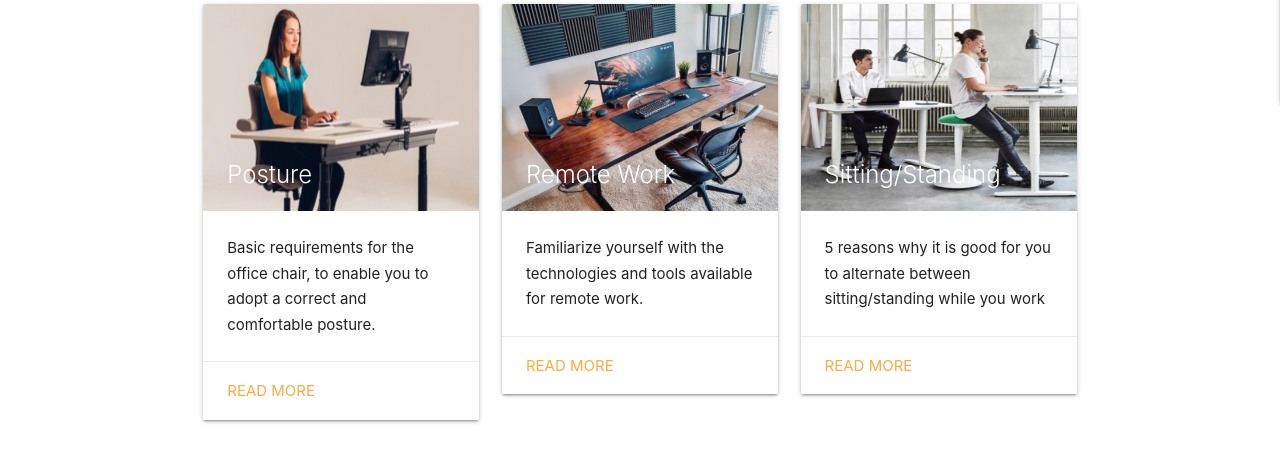
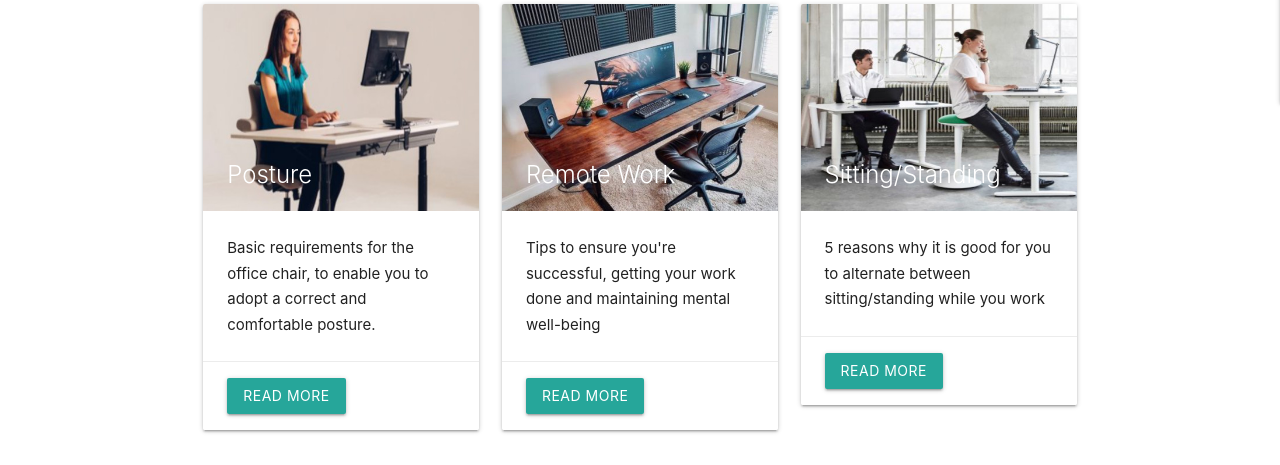
Before and after one commit to Code-Institute-Submissions/VDU-Assessment, a Flask app: page / in a window 1280 px wide. Shown: the part 757-1222 px from the top of the page. Before the commit the page ends 1180 px from the top, so only its background shows below. Run offline with Flask 2, Linux system fonts and the light colour scheme; some libraries are stand-ins or nearby versions.

Commit message:
Added & Styled modal form to cards on homepage

```diff
--- a/templates/home.html
+++ b/templates/home.html
@@ -37,7 +37,7 @@
 
     <div class="row">
             <div class="col m4 s9">
-            <div class="card">
+            <div class="card hoverable">
                 <div class="card-image">
                 <img src="{{ url_for('static', filename='images/card2.jpg') }}">
                 <span class="card-title">Posture</span>
@@ -46,26 +46,28 @@
                 <p>Basic requirements for the office chair, to enable you to adopt a correct and comfortable posture.</p>
                 </div>
                 <div class="card-action">
-                <a href="#">Read More</a>
+                    <!-- Modal Trigger -->
+                    <a class="waves-effect waves-light btn modal-trigger" href="#modal-posture">Read More</a>
                 </div>
             </div>
             </div>
             <div class="col m4 s9">
-            <div class="card">
+            <div class="card hoverable">
                 <div class="card-image">
                 <img src="{{ url_for('static', filename='images/card1.jpg') }}">
                 <span class="card-title">Remote Work</span>
                 </div>
                 <div class="card-content">
-                <p>Familiarize yourself with the technologies and tools available for remote work.</p>
+                <p>Tips to ensure you're successful, getting your work done and maintaining mental well-being</p>
                 </div>
                 <div class="card-action">
-                <a href="#">Read More</a>
+                <!-- Modal Trigger -->
+                    <a class="waves-effect waves-light btn modal-trigger" href="#modal-wfh">Read More</a>
                 </div>
             </div>
             </div>
             <div class="col m4 s9">
-            <div class="card">
+            <div class="card hoverable">
                 <div class="card-image">
                 <img src="{{ url_for('static', filename='images/card4.jpg') }}">
                 <span class="card-title">Sitting/Standing</span>
@@ -74,10 +76,79 @@
                 <p>5 reasons why it is good for you to alternate between sitting/standing while you work</p>
                 </div>
                 <div class="card-action">
-                <a href="#">Read More</a>
+                    <!-- Modal Trigger -->
+                    <a class="waves-effect waves-light btn modal-trigger" href="#modal-sit-stand">Read More</a>
+                </div>
                 </div>
             </div>
             </div>
     </div>
-
+    <!-- Modal Structure for Posture-->
+    <div id="modal-posture" class="modal modal-fixed-footer">
+        <div class="modal-content">
+            <h4>Posture</h4>
+             <p>1.	Each time you sit down to work, always check your chair and workstation are adjusted for
+                your comfort.<br>
+                2.	Your chair should have an adjustable backrest and adjustable height.<br>
+                3.	Sit well back in your chair.<br>
+                4.	Have your back in a relaxed, upright position, with the backrest of your chair adjusted to provide good lumbar support.<br>
+                5.	Move your chair close enough to your desk so that you can reach the keyboard comfortably.<br>
+                6.	You should always have enough room in front of your keyboard to rest your wrists and hands during pauses in work.<br>
+                7.	When keying, keep arms loosely at your side (don't over-reach), your forearms horizontal, and reduce the angle of your wrists to a minimum.<br>
+                8.	Keep your legs uncrossed with both feet firmly on the floor.<br>
+                9.	If your feet cannot rest comfortably on the floor, use a footrest.<br>
+                10.	To ensure that your feet and legs are free to move there should never be any obstacles under your desk.</p>
+            </div>
+            <div class="modal-footer">
+            <a href="#!" class="modal-close waves-effect waves-green btn-flat">ok</a>
+        </div>
+    </div>
+      <!-- Modal Structure for Work from home-->
+    <div id="modal-wfh" class="modal modal-fixed-footer">
+        <div class="modal-content">
+        <h4>Working from Home</h4>
+        <p>1. Get Dressed<br>
+        2. Designate a Workspace or Home Office<br>
+        3. Keep Clearly Defined Working Hours<br>
+        4. Build Transitions Into (and Out of) Work<br>
+        5. Don’t Get Too Sucked in by the News—or Anything Else<br>
+        6. Communicate, Communicate, Communicate</p>
+        </div>
+        <div class="modal-footer">
+        <a href="#!" class="modal-close waves-effect waves-green btn-flat">ok</a>
+        </div>
+    </div>
+       <!-- Modal Structure for Sitting / Standing-->
+    <div id="modal-sit-stand" class="modal modal-fixed-footer">
+        <div class="modal-content">
+        <h4>Sitting / Standing</h4>
+        <p><u>What Is a Standing Desk?</u><br>
+            <br>
+            A standing desk, also called a stand-up desk, is basically a desk that allows you to stand up comfortably while working<br>
+            <br>
+            <u>1. Standing Lowers Your Risk of Weight Gain and Obesity</u><br>
+            <br>
+            Weight gain is ultimately caused by taking in more calories than you burn. Conversely, burning more calories than you take in results in weight loss. While exercise is the most effective way to burn calories quickly, simply choosing to stand instead of sitting can also be beneficial.<br>
+            <br>
+            <u>2. Using a Standing Desk May Lower Blood Sugar Levels</u><br>
+            <br>
+            The more your blood sugar levels increase after meals, the worse it is for your health. This is especially true for those with insulin resistance or type 2 diabetes. In a small study of 10 office workers, standing for 180 minutes after lunch reduced the blood sugar spike by 43% compared to sitting for the same amount of time<br>
+            <br>
+            <u>3. Standing May Lower Your Risk of Heart Disease</u><br>
+            <br>
+            The idea that standing is better for heart health was first proposed in 1953. A study found that bus conductors who stood all day had half the risk of heart disease-related deaths as their colleagues in the driver’s seats<br>
+            <br>
+            <u>4. Standing Desks Appear to Reduce Back Pain</u>
+            <br>
+            Back pain is one of the most common complaints of office workers who sit all day. To determine if standing desks could improve this, several studies have been done on employees with long-term back pain.  Participants have reported up to a 32% improvement in lower back pain after several weeks of using standing desks<br>
+            <br>
+            <u>5. Standing Desks Help Improve Mood and Energy Levels</u>
+            <br>
+            Standing desks appear to have a positive influence on overall well-being.  In one 7-week study, participants using standing desks reported less stress and fatigue than those who remained seated the entire work day.  Additionally, 87% of those using standing desks reported increased vigor and energy throughout the day.<br>
+            </p>
+        </div>
+        <div class="modal-footer">
+        <a href="#!" class="modal-close waves-effect waves-green btn-flat">ok</a>
+        </div>
+    </div>
  {% endblock %}
```
